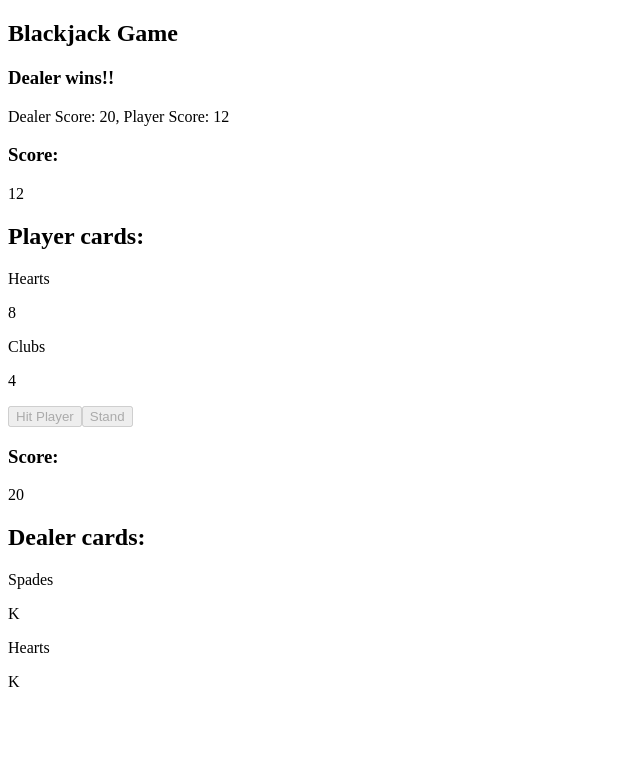
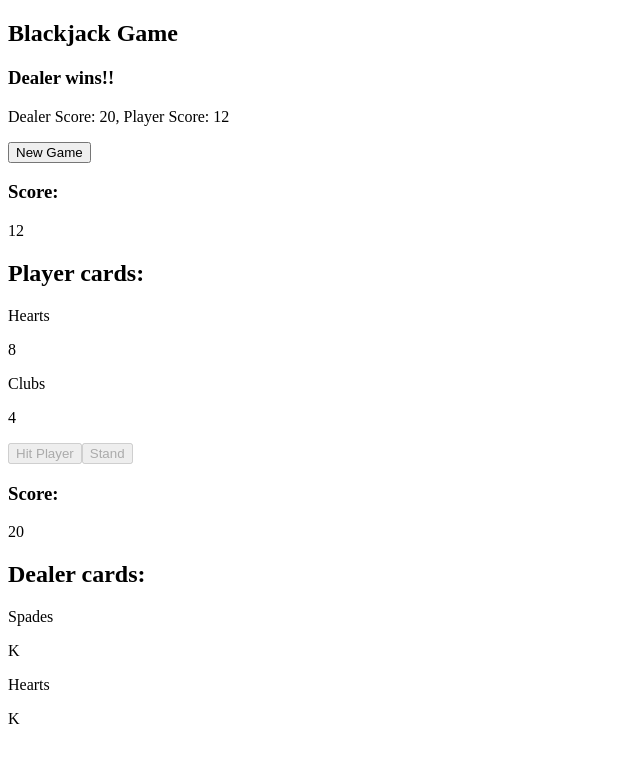
Before and after one commit to SantiG11/blackjack, a React (Vite) app: page / in a window 1280 px wide. Both pictures are taken after a click on the button "Stand". Shown: the top 762 px of the page, without its empty margins (0-640 px from the left). Built offline with nearby package versions, Linux system fonts and the light colour scheme.

Commit message:
Last version issues fixed (blackjack and dealer turn logic)

```diff
--- a/src/components/CardDeck.tsx
+++ b/src/components/CardDeck.tsx
@@ -36,11 +36,18 @@ export interface CardDeckProps {
 // An interface for the methods we want to expose from the CardDeck component.
 export interface CardDeckHandle {
   dealCard: (arg?: number) => CardType[] | undefined;
+  resetDeck: () => void;
 }
 
 const CardDeck = forwardRef<CardDeckHandle, CardDeckProps>(
   ({ shouldShuffle = true }, ref) => {
     const [cards, setCards] = useState<CardType[]>([]);
+    const [deckResetKey, setDeckResetKey] = useState(0);
+
+    const resetDeck = () => {
+      setDeckResetKey((prevKey) => prevKey + 1);
+      setCards([]); // Setting cards to empty will trigger the useEffect to rebuild/shuffle
+    };
 
     useEffect(() => {
       const initialCards: CardType[] = [];
@@ -56,7 +63,7 @@ const CardDeck = forwardRef<CardDeckHandle, CardDeckProps>(
       } else {
         setCards(initialCards);
       }
-    }, [shouldShuffle]);
+    }, [shouldShuffle, deckResetKey]);
 
     const dealCard = (count: number = 1): CardType[] | undefined => {
       if (cards.length < count) {
@@ -72,6 +79,7 @@ const CardDeck = forwardRef<CardDeckHandle, CardDeckProps>(
 
     useImperativeHandle(ref, () => ({
       dealCard, // Expose the dealCard function directly
+      resetDeck: resetDeck,
     }));
 
     return <div style={{ display: "none" }}></div>;
--- a/src/components/GameOutcome.tsx
+++ b/src/components/GameOutcome.tsx
@@ -5,12 +5,14 @@ interface GameOutcomeProps {
   gameState: GameState;
   dealerScore: number;
   playerScore: number;
+  handleNewGame: () => void;
 }
 
 function GameOutcome({
   gameState,
   dealerScore,
   playerScore,
+  handleNewGame,
 }: GameOutcomeProps) {
   const [title, setTitle] = useState("");
   const [details, setDetails] = useState("");
@@ -68,6 +70,7 @@ function GameOutcome({
     <div>
       <h3>{title}</h3>
       <p>{details}</p>
+      <button onClick={handleNewGame}>New Game</button>
     </div>
   );
 }
--- a/src/components/GameTable.tsx
+++ b/src/components/GameTable.tsx
@@ -68,6 +68,21 @@ function GameTable() {
   const startGame = () => {
     hitPlayer(2);
     hitDealer(2);
+  };
+
+  const handleNewGame = () => {
+    setPlayerHand([]);
+    setDealerHand([]);
+    setPlayerScore(0);
+    setDealerScore(0);
+    setGameState(GameState.playing);
+    setTurn("player");
+
+    if (deckRef.current) {
+      deckRef.current.resetDeck();
+    }
+
+    startGame();
   };
 
   const checkWinner = (
@@ -147,13 +162,6 @@ function GameTable() {
   }, [playerHand, dealerHand]);
 
   useEffect(() => {
-    if (turn === "dealer" && dealerScore < 17 && playerScore < 21) {
-      setTimeout(() => {
-        hitDealer(); // Dealer hits
-      }, 1000);
-    }
-
-    // If it's the dealer's turn and the dealer has finished hitting or the player busts or gets a blakcjack (stood or busted)
     if (
       turn === "dealer" &&
       (dealerScore >= 17 ||
@@ -161,6 +169,7 @@ function GameTable() {
         (playerScore === 21 && playerHand.length === 2))
     ) {
       // Now that the dealer's turn is complete, check the winner
+      console.log(playerScore === 21 && playerHand.length === 2);
       const result = checkWinner(
         playerScore,
         dealerScore,
@@ -168,6 +177,13 @@ function GameTable() {
         dealerHand
       );
       setGameState(result); // Set the final game state
+      return;
+    }
+
+    if (turn === "dealer" && dealerScore < 17) {
+      setTimeout(() => {
+        hitDealer(); // Dealer hits
+      }, 1000);
     }
   }, [dealerScore, turn]);
 
@@ -182,6 +198,7 @@ function GameTable() {
           gameState={gameState}
           playerScore={playerScore}
           dealerScore={dealerScore}
+          handleNewGame={handleNewGame}
         />
       )}
 
```
